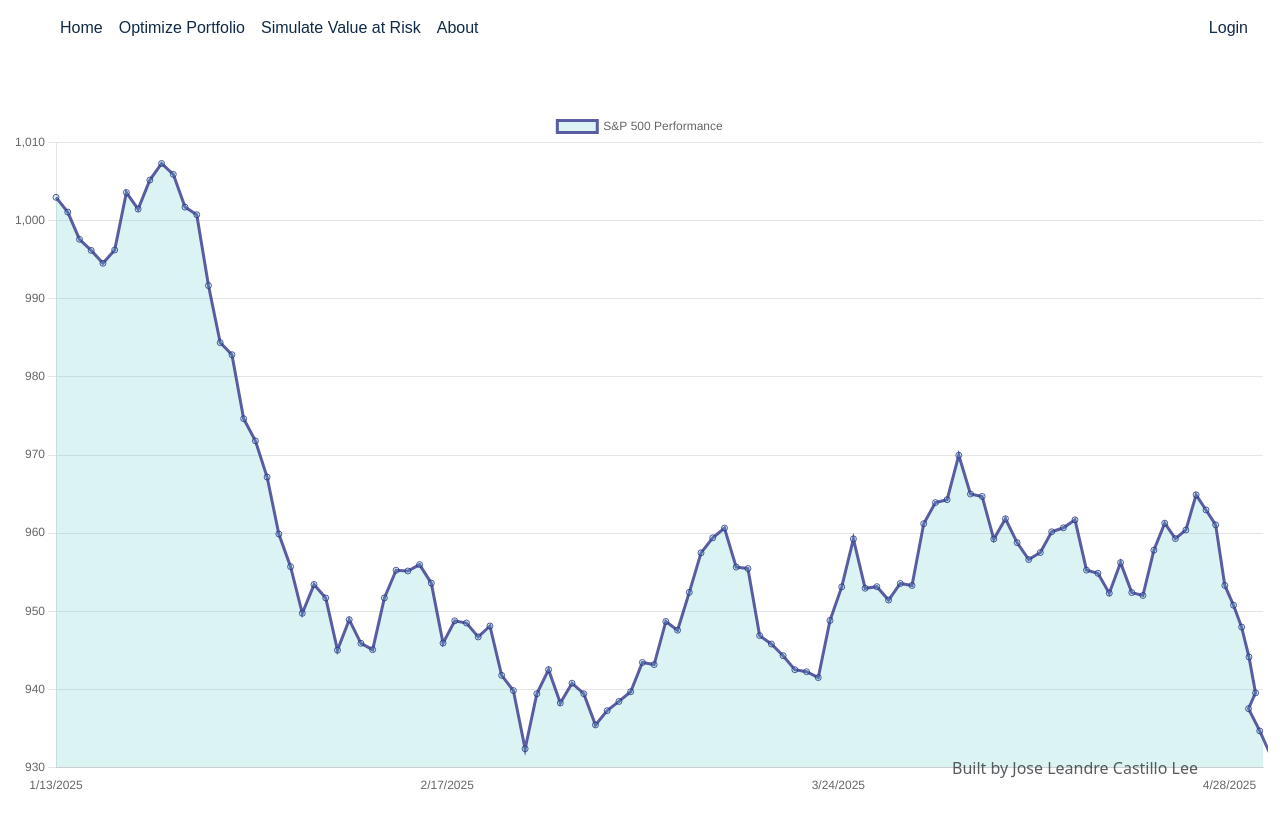
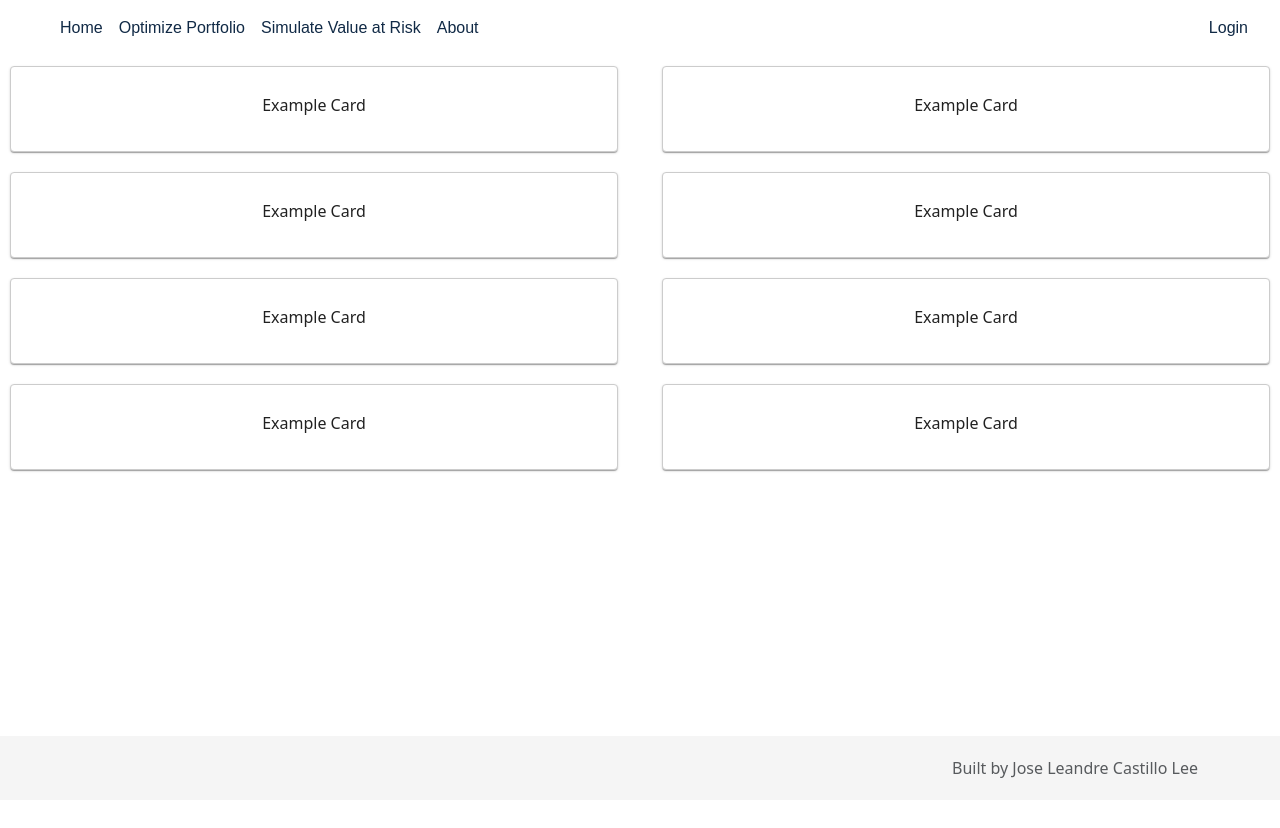
Before and after one commit to joselclee/investing-dashboard, a React (Create React App) app in the folder dashboard/: page / in a window 1280 px wide. Shown: the top 828 px of the page. After the commit the page ends 800 px from the top, so only its background shows below. Built offline with nearby package versions, Linux system fonts and the light colour scheme; no server answers.

Commit message:
minor file restructuring

```diff
--- a/dashboard/package.json
+++ b/dashboard/package.json
@@ -3,6 +3,9 @@
   "version": "0.1.0",
   "private": true,
   "dependencies": {
+    "@emotion/react": "^11.14.0",
+    "@emotion/styled": "^11.14.1",
+    "@mui/material": "^7.3.2",
     "axios": "^1.7.9",
     "bootstrap": "^5.3.3",
     "chart.js": "^4.4.7",
--- a/dashboard/src/App.css
+++ b/dashboard/src/App.css
@@ -1,5 +1,12 @@
 .App {
   text-align: center;
+  min-height: 100vh;
+  display: flex;
+  flex-direction: column;
+}
+
+.App-main {
+  flex: 1;
 }
 
 .App-logo {
--- a/dashboard/src/App.js
+++ b/dashboard/src/App.js
@@ -1,10 +1,12 @@
 import './App.css';
 import { BrowserRouter as Router, Routes, Route } from 'react-router-dom';
 
-import Home from './pages/Home';
+import Header from './components/Header';
+import Footer from './components/Footer';
+import Home from './pages/home/Home';
 import Var from './pages/Var';
 import Optimize from './pages/Optimize';
-import About from './pages/About';
+import About from './pages/about/About';
 import Login from './pages/Login';
 import Register from './pages/Register';
 import Profile from './pages/Profile';
@@ -13,6 +15,8 @@ function App() {
   return (
     <div className="App">
       <Router>
+        <Header />
+        <div className="App-main">
           <Routes>
             <Route path="/" element={<Home />} />
             <Route path="/Home" element={<Home />} />
@@ -23,6 +27,8 @@ function App() {
             <Route path="/Register" element={<Register />} />
             <Route path="/Profile" element={<Profile />} />
           </Routes>
+        </div>
+        <Footer />
       </Router>
     </div>
   );
--- a/dashboard/src/components/Footer.css
+++ b/dashboard/src/components/Footer.css
@@ -2,15 +2,12 @@
     color: #fff;
     padding: 20px;
     text-align: right;
-    position: fixed;
-    left: 0;
-    bottom: 0;
     width: 100%;
-    z-index: 1 !important;
+    background-color: rgb(245, 245, 245);
 }
 
 .footer a {
-    color: #fff;
+    color: #000;
     text-decoration: none;
     margin: 0 10px;
 }
--- a/dashboard/src/pages/About.js
+++ /dev/null
@@ -1,18 +0,0 @@
-import React from 'react'
-
-import Header from '../components/Header'
-import Footer from '../components/Footer'
-
-const About = () => {
-  return (
-    <div>
-        <Header />
-        <p>
-            This dashboard was created by <a href="https://www.andrelee.engineer/">Jose Lee</a>, to help visualize and optimize a portfolio.
-        </p>
-        <Footer />
-    </div>
-  )
-}
-
-export default About
--- a/dashboard/src/pages/Home.js
+++ /dev/null
@@ -1,24 +0,0 @@
-import React from 'react'
-import { Container, Row, Col } from 'react-bootstrap'
-
-import Header from '../components/Header'
-import Footer from '../components/Footer'
-import Graph from '../components/Graph'
-
-const Home = () => {
-  return (
-    <div>
-        <Header />
-        <Container fluid className="full-height">
-          <Row>
-            <Col>
-              <Graph />
-            </Col>
-          </Row>
-        </Container>
-        <Footer />
-    </div>
-  )
-}
-
-export default Home
--- a/dashboard/src/pages/Login.js
+++ b/dashboard/src/pages/Login.js
@@ -1,10 +1,8 @@
-import React, { useState } from 'react';
+import { useState } from 'react';
 import { useAuth } from '../API/authContext';
 import { Container, Row, Col, Button, Form, Alert } from 'react-bootstrap';
 import { Link, Navigate } from 'react-router-dom';
 
-import Header from '../components/Header';
-import Footer from '../components/Footer';
 import './Page.css';
 
 const Login = () => {
@@ -29,7 +27,6 @@ const Login = () => {
 
   return (
     <div>
-      <Header />
       <Container className="full-height">
         <Row className="justify-content-center align-items-center" style={{ height: '100vh' }}>
           <Col xs={12} md={4}>
@@ -69,7 +66,6 @@ const Login = () => {
           </Col>
         </Row>
       </Container>
-      <Footer />
     </div>
   );
 };
--- /dev/null
+++ b/dashboard/src/pages/about/About.js
@@ -0,0 +1,15 @@
+import './styles.css'
+import '../../App.css'
+
+const About = () => {
+  return (
+    <div>
+          <div className="about-text">
+              This website was created by <a href="https://www.andrelee.engineer/">Andre Lee</a> as a personal tool in tracking portfolio performance and making informed
+              decisions on trades and investments. The tools and data provided are not intended as financial advice and should not be relied upon for making investment decisions.
+          </div>
+    </div>
+  )
+}
+
+export default About
--- /dev/null
+++ b/dashboard/src/pages/about/styles.css
@@ -0,0 +1,6 @@
+.about-text {
+    max-width: 80rem;
+    margin: 0 auto;
+    text-align: left;
+    padding: 16px 5.5rem 16px 5.5rem;
+}
--- /dev/null
+++ b/dashboard/src/pages/home/Home.js
@@ -0,0 +1,43 @@
+import HomeCard from './components/Card';
+import { Row, Col } from 'react-bootstrap';
+
+const Home = () => {
+  return (
+    <div>
+      <Row>
+        <Col span={12}>
+          <HomeCard />
+        </Col>
+        <Col span={12}>
+          <HomeCard />
+        </Col>
+      </Row>
+      <Row>
+        <Col span={12}>
+          <HomeCard />
+        </Col>
+        <Col span={12}>
+          <HomeCard />
+        </Col>
+      </Row>
+      <Row>
+        <Col span={12}>
+          <HomeCard />
+        </Col>
+        <Col span={12}>
+          <HomeCard />
+        </Col>
+      </Row>
+      <Row>
+        <Col span={12}>
+          <HomeCard />
+        </Col>
+        <Col span={12}>
+          <HomeCard />
+        </Col>
+      </Row>
+    </div>
+  )
+}
+
+export default Home
--- /dev/null
+++ b/dashboard/src/pages/home/components/Card.jsx
@@ -0,0 +1,13 @@
+import Card from '@mui/material/Card';
+import CardContent from '@mui/material/CardContent';
+import '../styles.css';
+
+export default function HomeCard() {
+  return (
+    <Card className="home-card">
+      <CardContent>
+        Example Card
+      </CardContent>
+    </Card>
+  );
+}
--- /dev/null
+++ b/dashboard/src/pages/home/styles.css
@@ -0,0 +1,7 @@
+.home-card {
+  margin: 10px;
+  padding: 10px;
+  border: 1px solid #ccc;
+  border-radius: 4px;
+  background-color: #f9f9f9;
+}
```
Also changed, not shown: 1 other file (tests, documents, lock files or other folders). Lines whose indentation alone changed are shown as unchanged.
